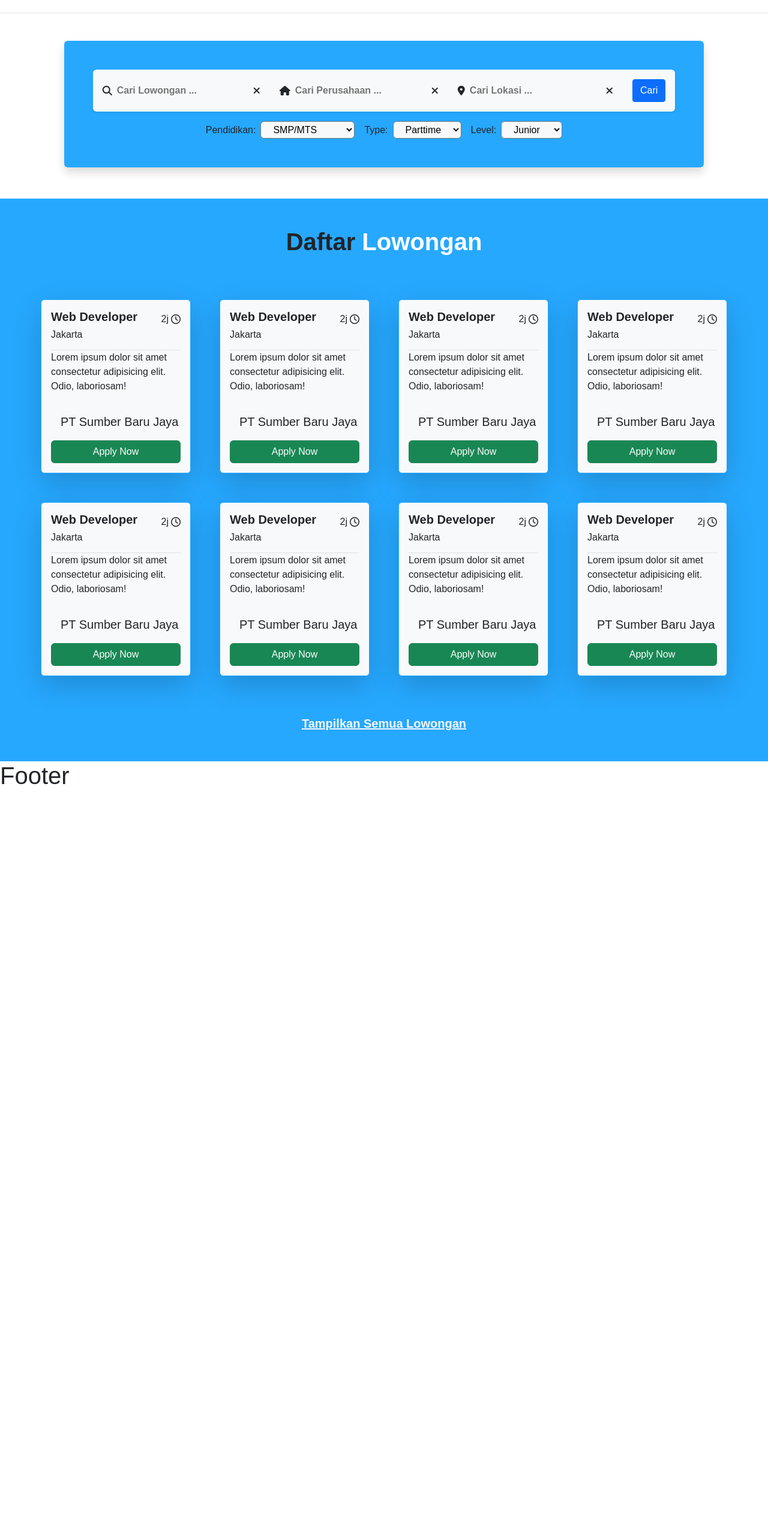
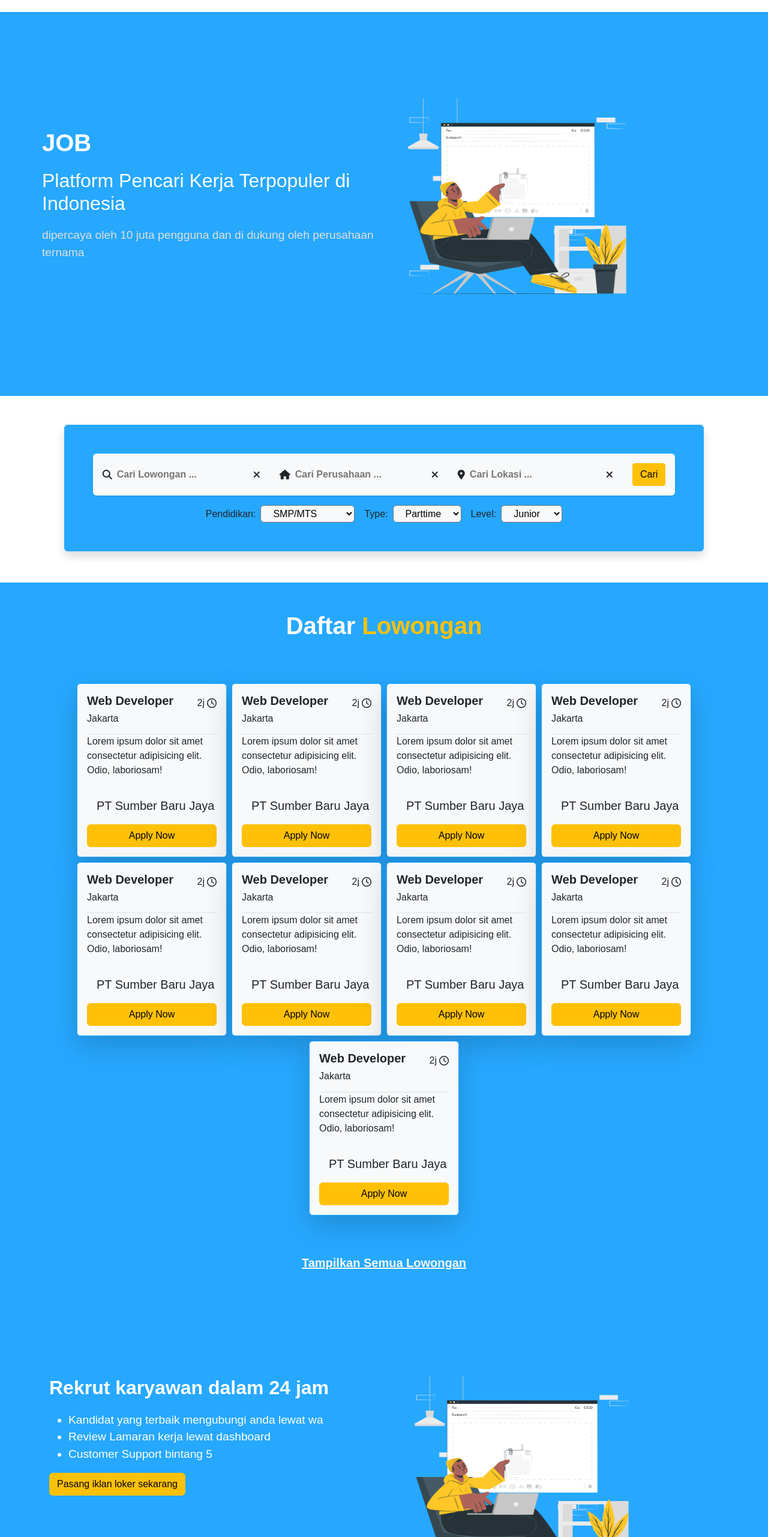
Before and after one commit to ikyyydev/job-app, a React (Vite) app: page / in a window 1280 px wide. Shown: the part 64-2626 px from the top of the page at 60% size. Before the commit the page ends 1389 px from the top, so only its background shows below. Built offline with nearby package versions, Linux system fonts and the light colour scheme.

Commit message:
melakukan perubahan tampilan pada halaman home

```diff
--- /dev/null
+++ b/src/components/Hero/Hero.jsx
@@ -0,0 +1,26 @@
+import React from "react";
+import "./hero.css";
+
+export const Hero = () => {
+  return (
+    <>
+      <section className="hero" id="hero">
+        <div className="container mt-auto">
+          <div className="row">
+            <div className="content col-md">
+              <h1>JOB</h1>
+              <h2>Platform Pencari Kerja Terpopuler di Indonesia</h2>
+              <p>
+                dipercaya oleh 10 juta pengguna dan di dukung oleh perusahaan
+                ternama
+              </p>
+            </div>
+            <div className="col-md">
+              <img src="hero.png" alt="" />
+            </div>
+          </div>
+        </div>
+      </section>
+    </>
+  );
+};
--- /dev/null
+++ b/src/components/Hero/hero.css
@@ -0,0 +1,36 @@
+.hero {
+  min-height: 80vh;
+  background: #26a8ff;
+  display: flex;
+  align-items: center;
+  padding: 100px 10px 50px;
+}
+
+.hero .content {
+  padding: 50px 0;
+}
+
+.hero h1 {
+  font-size: 2.5rem;
+  font-weight: 800;
+  color: #fff;
+  margin-bottom: 20px;
+}
+
+.hero h2 {
+  font-weight: 500;
+  color: #fff;
+  margin-bottom: 20px;
+}
+
+.hero p {
+  font-size: 1.2rem;
+  color: #e0e0e0;
+}
+
+.hero img {
+  width: 80%;
+  height: 80%;
+  background-position: center;
+  background-size: cover;
+}
--- a/src/components/Job.jsx
+++ b/src/components/Job.jsx
@@ -3,10 +3,10 @@ import React from "react";
 const Job = () => {
   return (
     <div className="jobContainer">
-      <h1 className="text-center fw-bold p-5">
-        Daftar <span>Lowongan</span>
+      <h1 className="text-center text-light fw-bold p-5">
+        Daftar <span className="text-warning">Lowongan</span>
       </h1>
-      <div className=" d-flex gap-5 justify-content-center flex-wrap align-items-center py-3">
+      <div className=" d-flex gap-2 justify-content-center flex-wrap align-items-center py-3">
         <div className="group singleJob p-3 bg-light rounded shadow-lg">
           <span className="d-flex justify-content-between align-items-center gap-3">
             <h1 className="fs-5 fw-semibold text-dark">Web Developer</h1>
@@ -24,7 +24,7 @@ const Job = () => {
             <img src="" alt="" />
             <span className="fs-5 py-3 d-block">PT Sumber Baru Jaya</span>
           </div>
-          <a href="" className="btn btn-success d-block">
+          <a href="" className="btn btn-warning d-block">
             Apply Now
           </a>
         </div>
@@ -45,7 +45,7 @@ const Job = () => {
             <img src="" alt="" />
             <span className="fs-5 py-3 d-block">PT Sumber Baru Jaya</span>
           </div>
-          <a href="" className="btn btn-success d-block">
+          <a href="" className="btn btn-warning d-block">
             Apply Now
           </a>
         </div>
@@ -66,7 +66,7 @@ const Job = () => {
             <img src="" alt="" />
             <span className="fs-5 py-3 d-block">PT Sumber Baru Jaya</span>
           </div>
-          <a href="" className="btn btn-success d-block">
+          <a href="" className="btn btn-warning d-block">
             Apply Now
           </a>
         </div>
@@ -87,7 +87,7 @@ const Job = () => {
             <img src="" alt="" />
             <span className="fs-5 py-3 d-block">PT Sumber Baru Jaya</span>
           </div>
-          <a href="" className="btn btn-success d-block">
+          <a href="" className="btn btn-warning d-block">
             Apply Now
           </a>
         </div>
@@ -108,7 +108,7 @@ const Job = () => {
             <img src="" alt="" />
             <span className="fs-5 py-3 d-block">PT Sumber Baru Jaya</span>
           </div>
-          <a href="" className="btn btn-success d-block">
+          <a href="" className="btn btn-warning d-block">
             Apply Now
           </a>
         </div>
@@ -129,7 +129,7 @@ const Job = () => {
             <img src="" alt="" />
             <span className="fs-5 py-3 d-block">PT Sumber Baru Jaya</span>
           </div>
-          <a href="" className="btn btn-success d-block">
+          <a href="" className="btn btn-warning d-block">
             Apply Now
           </a>
         </div>
@@ -150,7 +150,7 @@ const Job = () => {
             <img src="" alt="" />
             <span className="fs-5 py-3 d-block">PT Sumber Baru Jaya</span>
           </div>
-          <a href="" className="btn btn-success d-block">
+          <a href="" className="btn btn-warning d-block">
             Apply Now
           </a>
         </div>
@@ -171,7 +171,28 @@ const Job = () => {
             <img src="" alt="" />
             <span className="fs-5 py-3 d-block">PT Sumber Baru Jaya</span>
           </div>
-          <a href="" className="btn btn-success d-block">
+          <a href="" className="btn btn-warning d-block">
+            Apply Now
+          </a>
+        </div>
+        <div className="group singleJob p-3 bg-light rounded shadow-lg">
+          <span className="d-flex justify-content-between align-items-center gap-3">
+            <h1 className="fs-5 fw-semibold text-dark">Web Developer</h1>
+            <span className="d-flex align-items-center text-dark ap-2">
+              2j<i class="fa-regular fa-clock ms-1"></i>
+            </span>
+          </span>
+          <h6>Jakarta</h6>
+          <p className="border-top mt-3">
+            Lorem ipsum dolor sit amet consectetur adipisicing elit. Odio,
+            laboriosam!
+          </p>
+
+          <div className="company d-flex align-items-center gap-3">
+            <img src="" alt="" />
+            <span className="fs-5 py-3 d-block">PT Sumber Baru Jaya</span>
+          </div>
+          <a href="" className="btn btn-warning d-block">
             Apply Now
           </a>
         </div>
--- a/src/components/NavbarComponent.jsx
+++ b/src/components/NavbarComponent.jsx
@@ -24,11 +24,11 @@ const NavbarComponent = () => {
             </Nav>
             <Link
               to="/signup"
-              className="btn btn-light btn-outline-primary ms-3"
+              className="btn btn-light btn-outline-warning ms-3"
             >
               Masuk
             </Link>
-            <Button className="btn btn-primary ms-3">Untuk perusahaan</Button>
+            <Button className="btn btn-warning ms-3">Untuk perusahaan</Button>
           </Navbar.Collapse>
         </Container>
       </Navbar>
--- /dev/null
+++ b/src/components/Rekrut/RekrutKaryawan.jsx
@@ -0,0 +1,29 @@
+import React from "react";
+import "./rekrutkaryawan.css";
+
+export const RekrutKaryawan = () => {
+  return (
+    <>
+      <section className="rekrut" id="rekrut">
+        <div className="container">
+          <div className="row">
+            <div className="col-md">
+              <h1>Rekrut karyawan dalam 24 jam</h1>
+              <ul>
+                <li>Kandidat yang terbaik mengubungi anda lewat wa</li>
+                <li>Review Lamaran kerja lewat dashboard</li>
+                <li>Customer Support bintang 5</li>
+              </ul>
+              <a href="/" className="btn btn-warning">
+                Pasang iklan loker sekarang
+              </a>
+            </div>
+            <div className="col-md">
+              <img src="hero.png" alt="" />
+            </div>
+          </div>
+        </div>
+      </section>
+    </>
+  );
+};
--- /dev/null
+++ b/src/components/Rekrut/rekrutkaryawan.css
@@ -0,0 +1,27 @@
+.rekrut {
+  min-height: 80vh;
+  background: #26a8ff;
+  display: flex;
+  align-items: center;
+  padding: 100px 10px 50px;
+}
+
+.rekrut h1 {
+  font-size: 2rem;
+  font-weight: 600;
+  color: #fff;
+  margin-bottom: 20px;
+}
+
+.rekrut ul li {
+  color: #fff;
+  font-size: 1.2rem;
+  list-style-type: disc;
+}
+
+.rekrut img {
+  width: 80%;
+  height: 80%;
+  background-position: center;
+  background-size: cover;
+}
--- a/src/components/Search.jsx
+++ b/src/components/Search.jsx
@@ -35,7 +35,7 @@ const Search = () => {
               />
               <i class="fa-solid fa-xmark"></i>
             </div>
-            <button className="btn btn-primary rounded-1">Cari</button>
+            <button className="btn btn-warning rounded-1">Cari</button>
           </div>
         </form>
 
--- a/src/pages/Home.jsx
+++ b/src/pages/Home.jsx
@@ -3,13 +3,17 @@ import NavbarComponent from "../components/NavbarComponent";
 import Job from "../components/Job";
 import Search from "../components/Search";
 import Footer from "../components/Footer";
+import { Hero } from "../components/Hero/Hero";
+import { RekrutKaryawan } from "../components/Rekrut/RekrutKaryawan";
 
 const Home = () => {
   return (
     <>
       <NavbarComponent />
+      <Hero />
       <Search />
       <Job />
+      <RekrutKaryawan />
       <Footer />
     </>
   );
--- a/src/style.css
+++ b/src/style.css
@@ -65,7 +65,3 @@ form input {
   background: var(--second-bg);
   cursor: pointer;
 }
-
-.jobContainer h1 span {
-  color: white;
-}
```
Also changed, not shown: public/hero.png (added).
